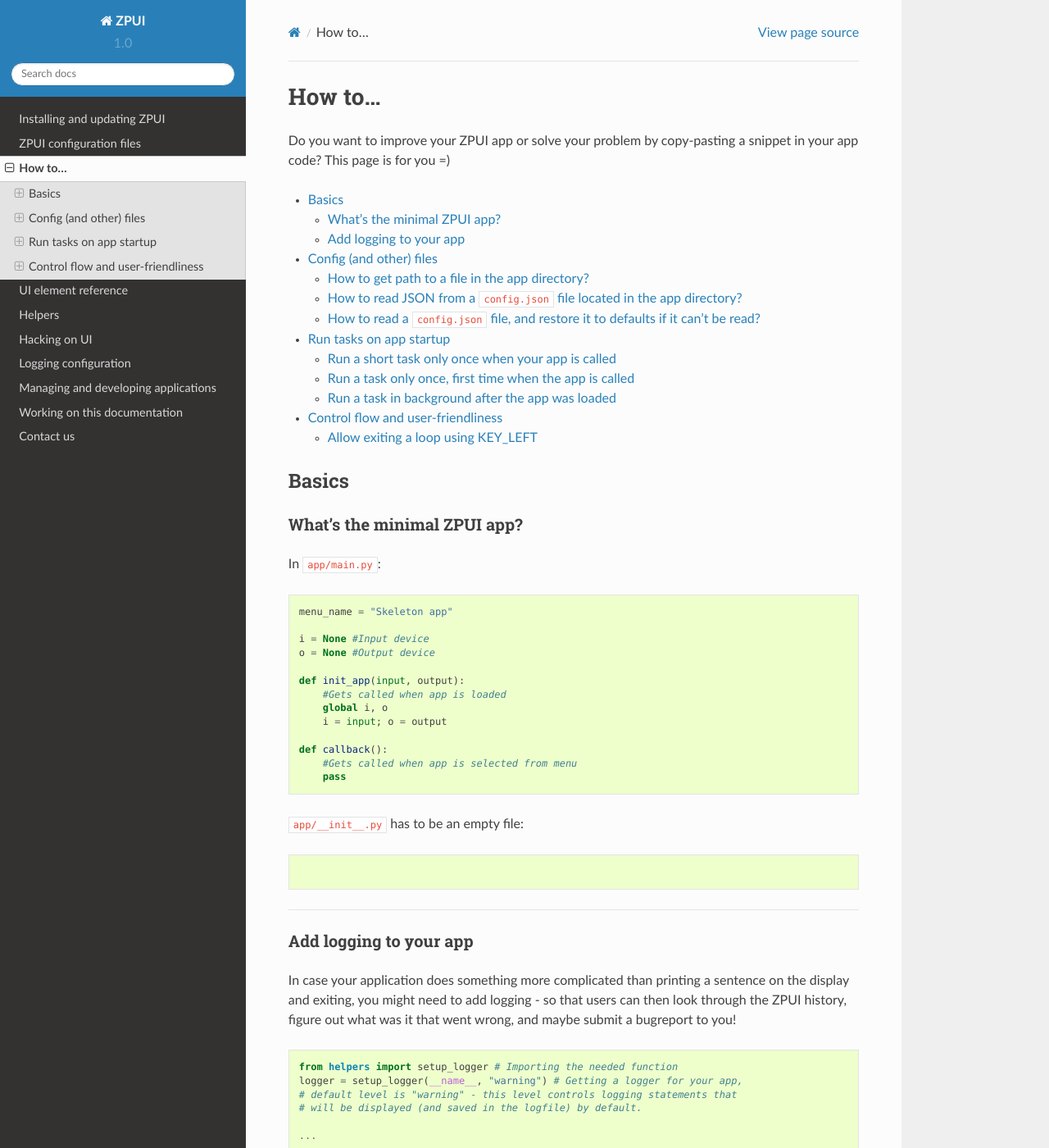
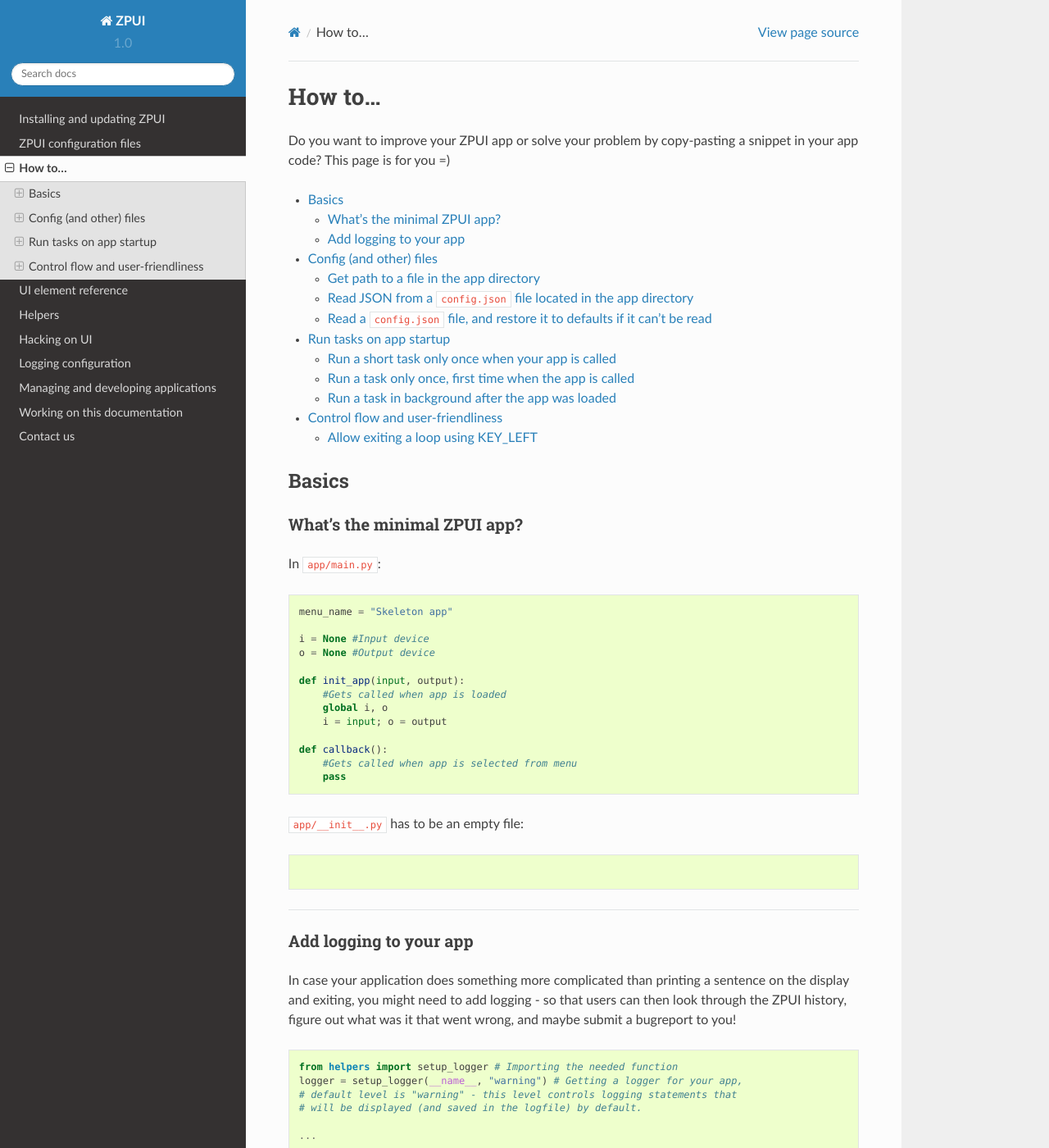
Before and after one commit to CRImier/pyLCI, a Sphinx documentation site: the page built from docs/howto.rst, in a window 1280 px wide and 1400 px high. Shown: the whole window at 82% size. Built offline with Sphinx 7.4.7 and the Read the Docs theme 2.0.0, drawn with Linux system fonts in a browser that asks for light colours; some of the changed text lies outside the part shown.

Commit message:
Changing headlines in "How to..." page to be less verbose and more consistent

```diff
--- a/docs/howto.rst
+++ b/docs/howto.rst
@@ -73,8 +73,8 @@
 Config (and other) files
 ========================
 
-How to get path to a file in the app directory?
------------------------------------------------
+Get path to a file in the app directory
+---------------------------------------
 
 Say, you have a ``my_song.mp3`` file shipped with your app. However, in order to use
 that file from your code, you have to refer to that file using a path relative to the
@@ -98,8 +98,8 @@
 
 ------------
 
-How to read JSON from a ``config.json`` file located in the app directory?
---------------------------------------------------------------------------
+Read JSON from a ``config.json`` file located in the app directory
+------------------------------------------------------------------
 
 .. code-block:: python
 
@@ -111,8 +111,8 @@
 
 ------------
 
-How to read a ``config.json`` file, and restore it to defaults if it can't be read?
------------------------------------------------------------------------------------
+Read a ``config.json`` file, and restore it to defaults if it can't be read
+---------------------------------------------------------------------------
 
 .. code-block:: python
 
```
